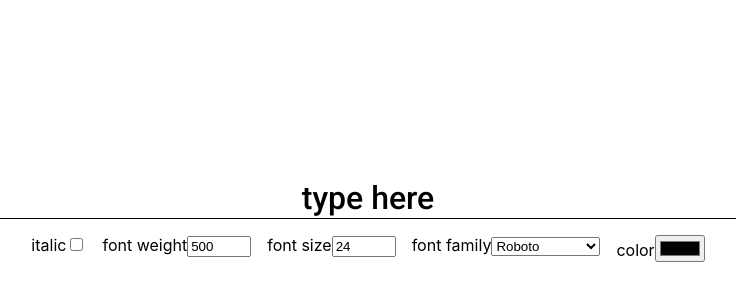
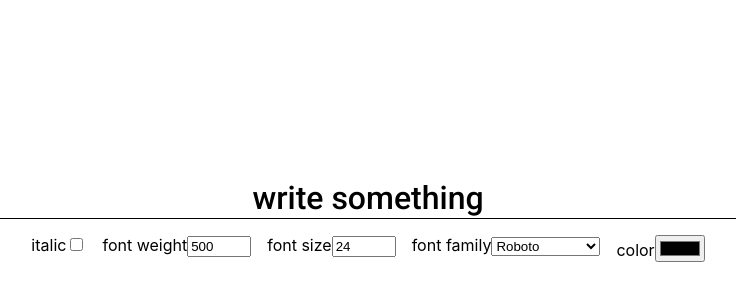
Before and after one commit to westwood846/text-editor, a React (Create React App) app: page / in a window 1280 px wide. Shown: the part 180-480 px from the top of the page, without its empty margins (272-1008 px from the left). Built offline with nearby package versions, Linux system fonts and the light colour scheme.

Commit message:
Lift text input state into App component

```diff
--- a/src/App.js
+++ b/src/App.js
@@ -8,14 +8,13 @@ class App extends React.Component {
 
     let urlParams = new URLSearchParams(window.location.search);
 
-    console.dir(urlParams)
-
     this.state = {
       italic:     urlParams.has('italic')     ? urlParams.get('italic') === 'true'  : false,
       fontWeight: urlParams.has('fontWeight') ? Number(urlParams.get('fontWeight')) : 500,
       fontSize:   urlParams.has('fontSize')   ? Number(urlParams.get('fontSize'))   : 24,
       fontFamily: urlParams.has('fontFamily') ? urlParams.get('fontFamily')         : "Roboto",
       color:      urlParams.has('color')      ? urlParams.get('color')              : "#000000",
+      text:       urlParams.has('text')       ? urlParams.get('text')               : "write something"
     }
 
     this.handleItalicChange     = this.handleItalicChange.bind(this);
@@ -23,6 +22,7 @@ class App extends React.Component {
     this.handleFontSizeChange   = this.handleFontSizeChange.bind(this);
     this.handleFontFamilyChange = this.handleFontFamilyChange.bind(this);
     this.handleColorChange      = this.handleColorChange.bind(this);
+    this.handleTextChange       = this.handleTextChange.bind(this);
   }
 
   handleItalicChange     = event => {
@@ -50,6 +50,11 @@ class App extends React.Component {
     this.setUrlParam("color", event.target.value);
   }
 
+  handleTextChange = event => {
+    this.setState({text: event.target.value});
+    this.setUrlParam("text", event.target.value);
+  }
+
   setUrlParam(key, value) {
     let search_params = new URLSearchParams(window.location.search);
     search_params.set(key, value);
@@ -68,6 +73,8 @@ class App extends React.Component {
           fontSize={this.state.fontSize + "pt"}
           fontFamily={this.state.fontFamily}
           color={this.state.color}
+          onChange={this.handleTextChange}
+          text={this.state.text}
         ></Input>
         <div className="controls">
           <label>
--- a/src/components/input.js
+++ b/src/components/input.js
@@ -2,23 +2,6 @@ import React from "react";
 import './input.css';
 
 class Input extends React.Component {
-  constructor(props) {
-    super(props);
-
-    this.state = {
-      input: "type here"
-    }
-
-    this.handleInputChange = this.handleInputChange.bind(this);
-  }
-
-  handleInputChange(event) {
-    console.dir(event);
-    this.setState({
-      input: event.target.value
-    });
-  }
-
   render() {
     let style = {
       fontFamily: `${this.props.fontFamily}, sans-serif`,
@@ -29,7 +12,7 @@ class Input extends React.Component {
     }
 
     return (
-      <input type="text" onChange={this.handleInputChange} value={this.state.input} style={style} className="textInput"></input>
+      <input type="text" onChange={this.props.onChange} value={this.props.text} style={style} className="textInput"></input>
     )
   }
 }
```
